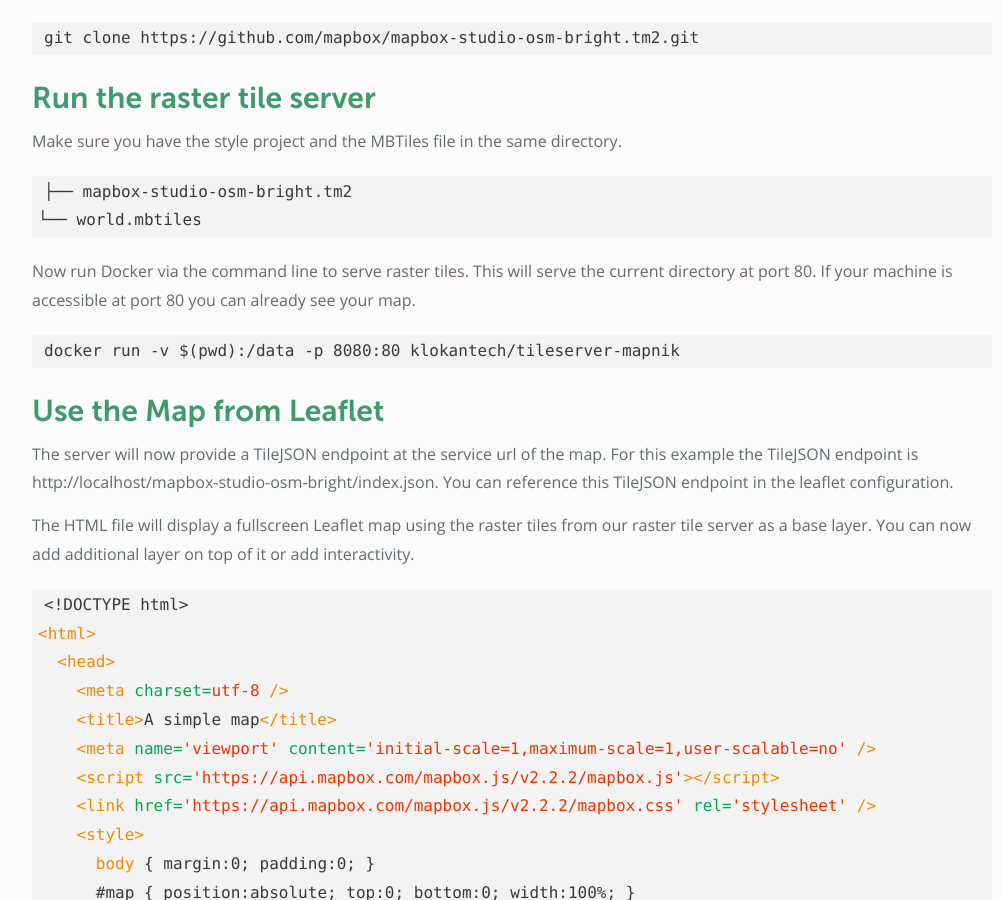
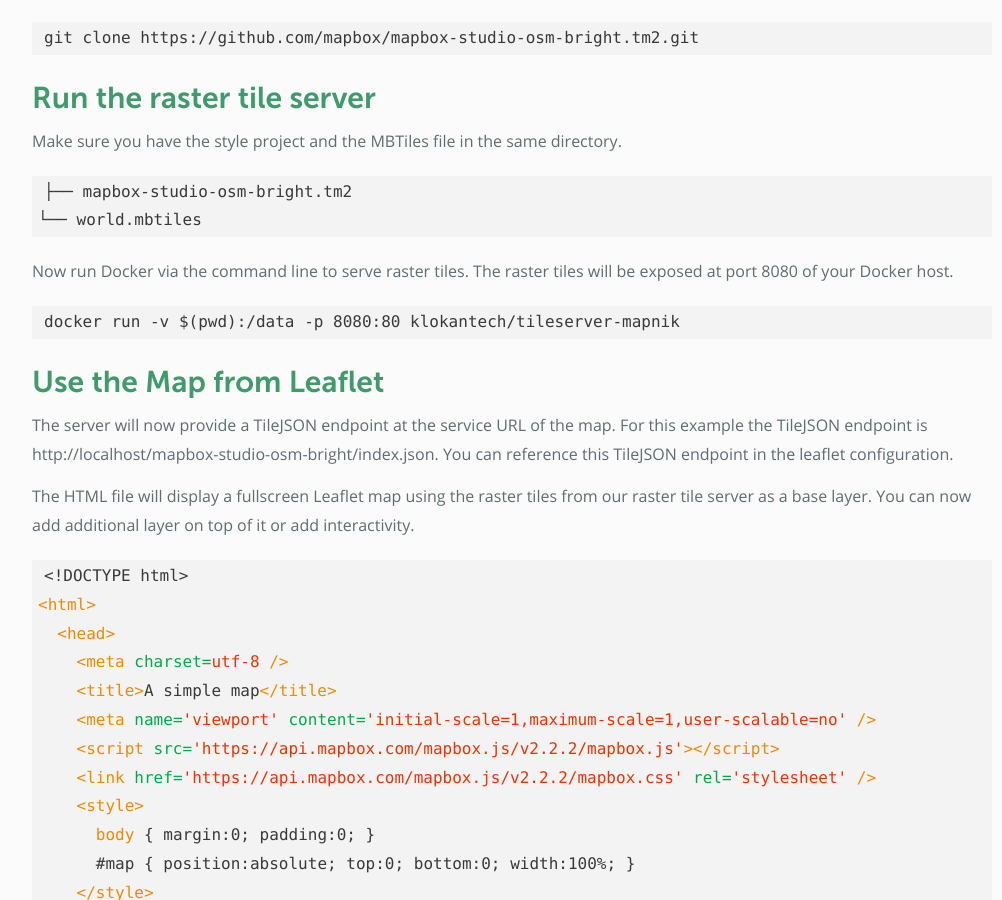
Before and after one commit to osm2vectortiles/osm2vectortiles, a Jekyll site: the page built from docs/serve-raster-tiles-docker.md, in a window 1280 px wide and 900 px high, scrolled down 821 px. Shown: the whole window, without its empty margins (128-1130 px from the left). Built offline with Jekyll 4.4.1, drawn with Linux system fonts in a browser that asks for light colours; Markdown is read by kramdown in place of the engine named in the settings.

Commit message:
Fix port numbers

````diff
--- a/docs/serve-raster-tiles-docker.md
+++ b/docs/serve-raster-tiles-docker.md
@@ -41,8 +41,7 @@
 ```
 
 Now run Docker via the command line to serve raster tiles.
-This will serve the current directory at port 80.
-If your machine is accessible at port 80 you can already see your map.
+The raster tiles will be exposed at port 8080 of your Docker host.
 
 ```bash
 docker run -v $(pwd):/data -p 8080:80 klokantech/tileserver-mapnik
@@ -50,7 +49,7 @@
 
 ## Use the Map from Leaflet
 
-The server will now provide a TileJSON endpoint at the service url of the map.
+The server will now provide a TileJSON endpoint at the service URL of the map.
 For this example the TileJSON endpoint is http://localhost/mapbox-studio-osm-bright/index.json.
 You can reference this TileJSON endpoint in the leaflet configuration.
 
````
Also changed, not shown: docs/start.md (+1 -1 lines).
